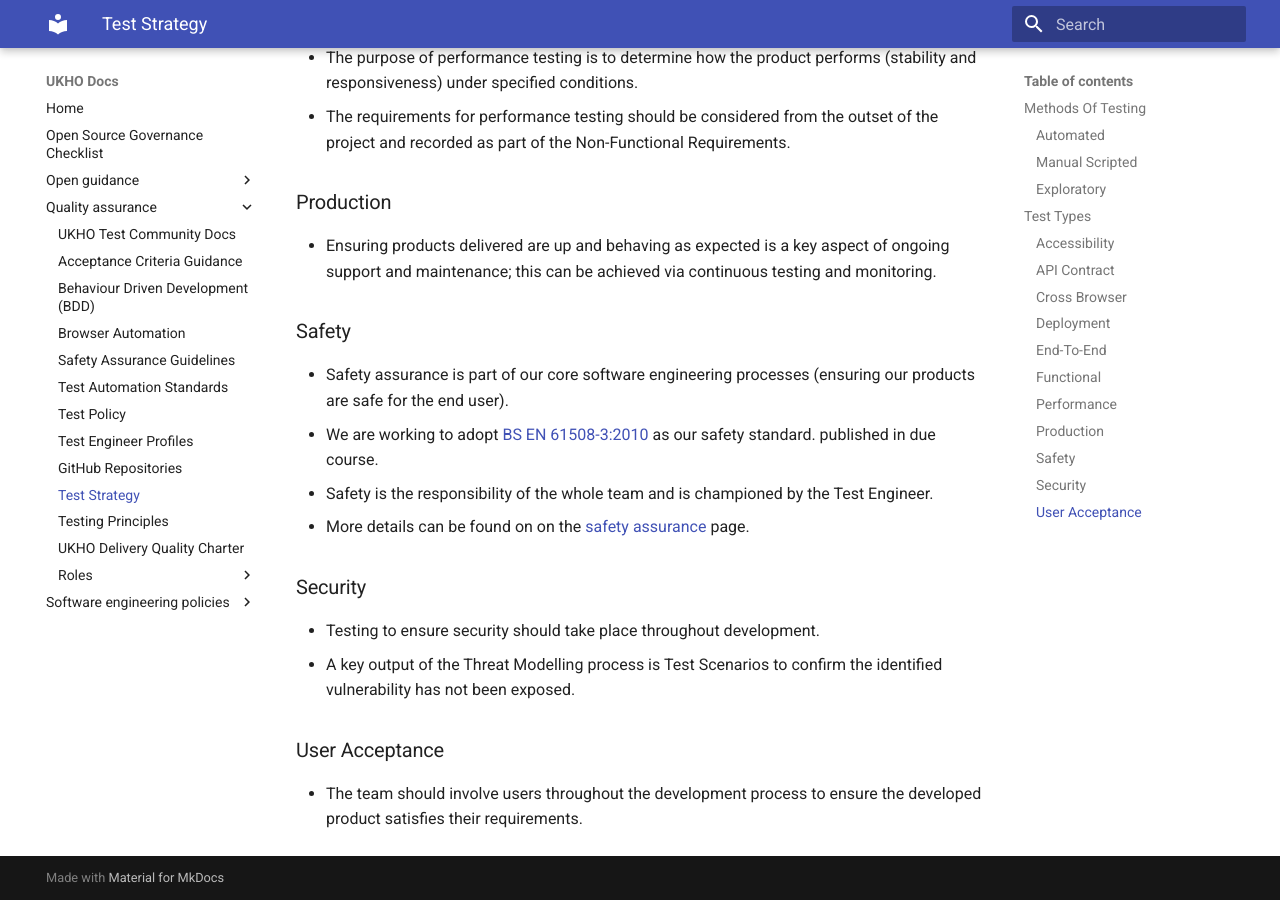
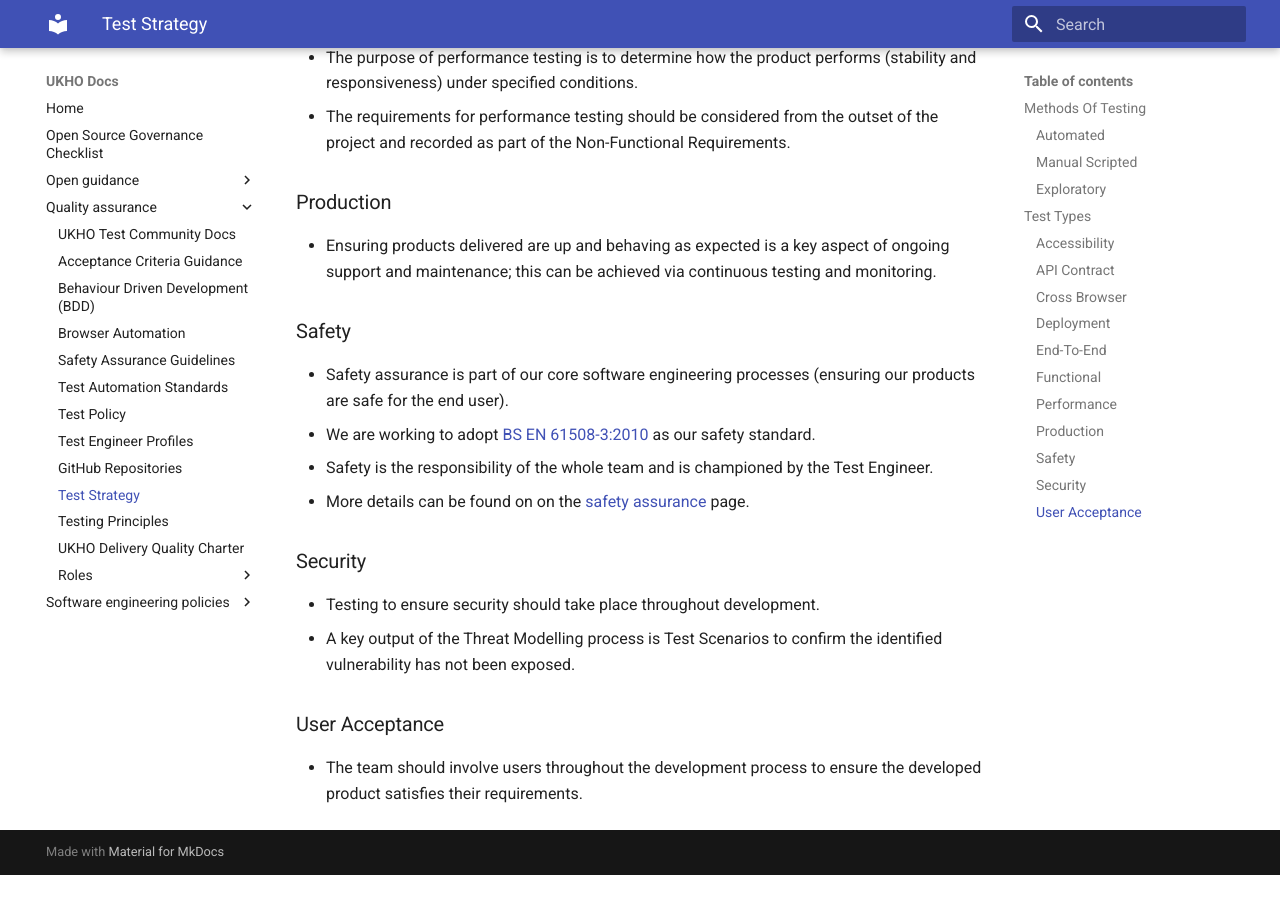
Before and after one commit to UKHO/docs, an MkDocs documentation site: the page built from docs/quality-assurance/test-strategy.md, in a window 1280 px wide and 900 px high, scrolled down 3079 px. Built offline with MkDocs 1.6.1 and Material for MkDocs 9.7.7, drawn with Linux system fonts in a browser that asks for light colours; after the commit the page ends 3954 px from its top, so only the background shows below that.

Commit message:
Update docs/quality-assurance/test-strategy.md

```diff
--- a/docs/quality-assurance/test-strategy.md
+++ b/docs/quality-assurance/test-strategy.md
@@ -93,7 +93,6 @@ Tests should be added at the correct level of the test pyramid – lower is bett
 
 * Safety assurance is part of our core software engineering processes (ensuring our products are safe for the end user).
 * We are working to adopt [BS EN 61508-3:2010](https://fdocuments.in/document/iec-61508-6.html) as our safety standard.
-  published in due course.
 * Safety is the responsibility of the whole team and is championed by the Test Engineer.
 * More details can be found on on the [safety assurance](safety-assurance-guidance.md) page.
 
```
